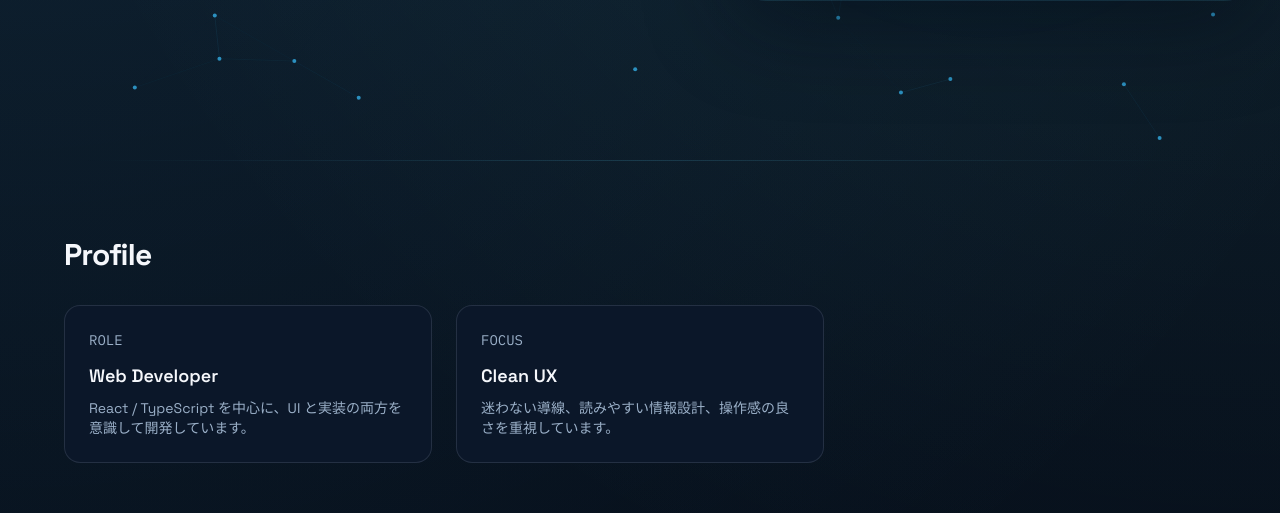
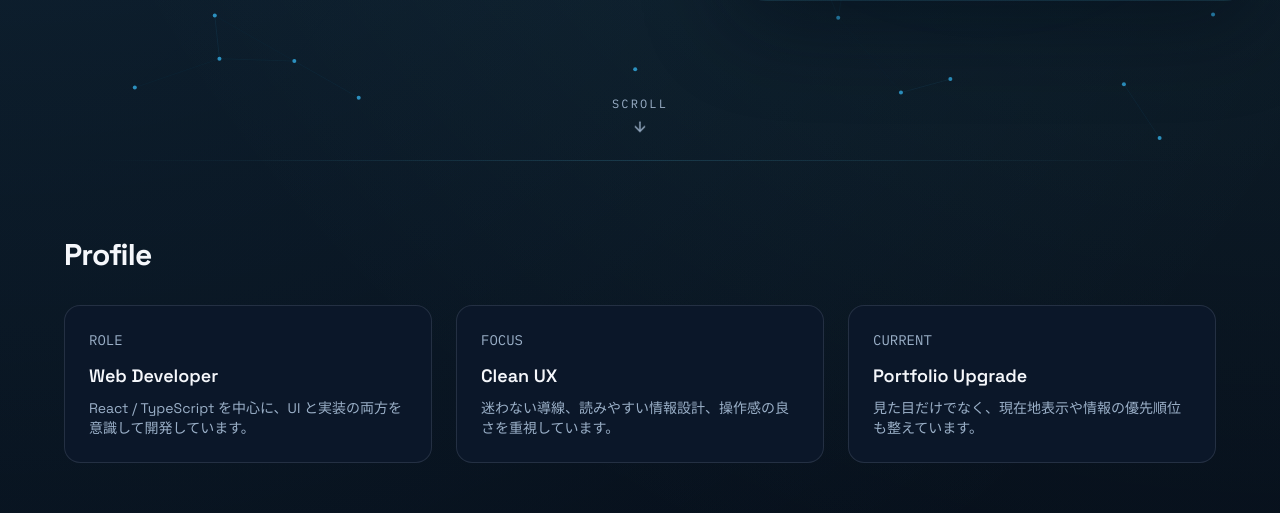
Before and after one commit to build-a-portfolio/build-a-portfolio-shun417jp, a React (Vite) app: page / in a window 1280 px wide. Shown: the part 640-1153 px from the top of the page. Built offline with nearby package versions, Linux system fonts and the light colour scheme.

Commit message:
Revert "create Explanation.tsx"

```diff
--- a/src/Section/Explanation.tsx
+++ b/src/Section/Explanation.tsx
@@ -3,11 +3,6 @@ export function Explanation() {
     <section id="explanation" className="bg-gray-100 py-20">
       <div className="container mx-auto px-4">
         <h2 className="text-3xl font-bold mb-8 text-center">セルフ解説</h2>
-
-        <p>
-          このポートフォリオは、エンジニアを目指す学生や採用担当者に向けて、
-          自身のスキルや制作物を分かりやすく紹介することを目的として制作しました。
-        </p>
 
         <p className="text-lg text-gray-700 mb-4">
           このポートフォリオサイトでは、アニメーションやモーダルなどのUIに工夫を凝らし、
@@ -41,10 +36,6 @@ export function Explanation() {
           Projectsセクションの画像表示にはSwiperを導入し、スワイプ操作で
           直感的に作品を閲覧できるようにしました。
         </p>
-
-        <p>
-          課題は、ライブラリの選定に時間がかかったり、適切ではないライブラリを選んでしまったりすることでした。特にSwiperの導入では、Reactでの使用方法やスタイリングの調整に苦労しました。
-        </p>
       </div>
     </section>
   );
--- a/src/Section/Hero.tsx
+++ b/src/Section/Hero.tsx
@@ -1,3 +1,4 @@
+import { ArrowDown } from "lucide-react";
 import { ParticleBackground } from "../components/ParticleBackground";
 import { TypingName } from "../components/TypingName";
 import { DeveloperDashboard } from "../components/DeveloperDashboard";
@@ -95,6 +96,14 @@ export function Hero() {
           </div>
         </div>
       </div>
+
+      <div className="absolute bottom-6 left-1/2 -translate-x-1/2">
+        <div className="flex flex-col items-center gap-2 text-(--text-secondary)">
+          <span className="font-mono text-xs tracking-[0.18em]">SCROLL</span>
+
+          <ArrowDown className="h-4 w-4 animate-bounce" />
+        </div>
+      </div>
     </section>
   );
 }
--- a/src/Section/SystemProfiles.tsx
+++ b/src/Section/SystemProfiles.tsx
@@ -27,6 +27,16 @@ export function SystemProfiles() {
               迷わない導線、読みやすい情報設計、操作感の良さを重視しています。
             </p>
           </div>
+
+          <div className="rounded-2xl border border-(--border) bg-(--bg-card) p-6">
+            <p className="text-sm font-mono text-(--text-secondary)">CURRENT</p>
+            <p className="mt-3 text-lg font-semibold text-(--text-primary)">
+              Portfolio Upgrade
+            </p>
+            <p className="mt-2 text-sm text-(--text-secondary)">
+              見た目だけでなく、現在地表示や情報の優先順位も整えています。
+            </p>
+          </div>
         </div>
       </div>
     </section>
```
